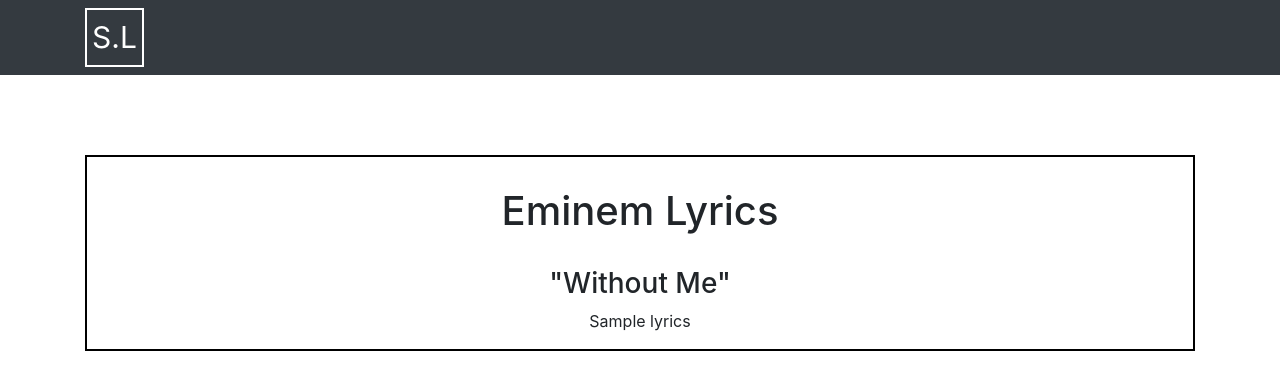
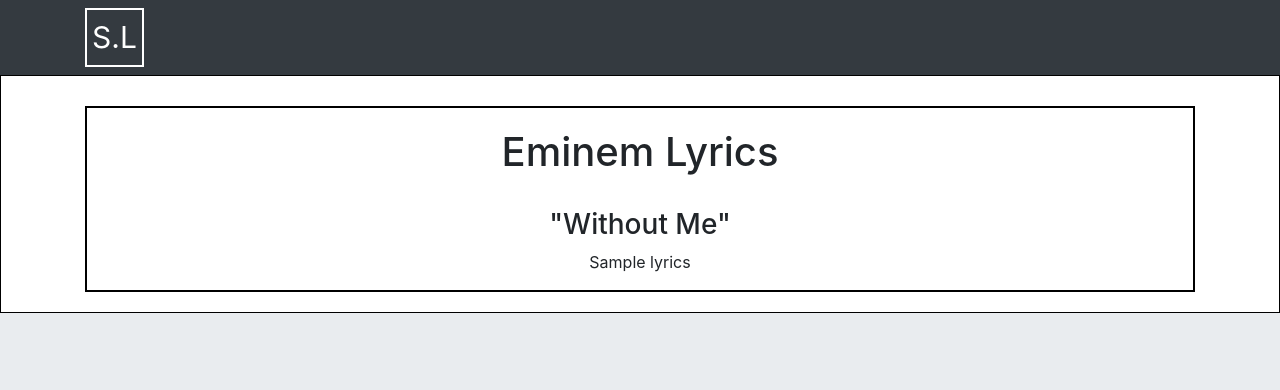
Before and after one commit to Cameron-Stewart94/Song-Lyrics-Application, a Django app: template songs_app/templates/songs_app/lyrics.html in a window 1280 px wide. Shown: the top 390 px of the page. Run offline with Django 3.2, Linux system fonts and the light colour scheme; data comes from the database, SQL or seed files in the repository; both versions use the stored data as it was after the commit; the template is opened without the code that fills it: values that come from a table or form of the project are taken from there, most other values are stand-ins (such as "Sample title", 1, 10 or a date in 2020); some libraries are stand-ins or nearby versions.

Commit message:
Formats lyrics page

```diff
--- a/songs_app/static/songs_app/css/mystyles1.css
+++ b/songs_app/static/songs_app/css/mystyles3.css
@@ -6,7 +6,7 @@
 }
 
 body {
-  background-color: white;
+  background-color: #e9ecef;
 }
 
 .form {
@@ -18,9 +18,9 @@
 
 .lyrics {
   text-align: center;
-  border: 2px solid black;
-  margin-top: 80px;
   padding-top: 30px;
+  margin-left: 0px;
+  border: 1px solid black;
 
 }
 
@@ -57,3 +57,24 @@
 #try_again {
   margin-top: 20px;
 }
+
+.jumbotron {
+  margin-top: 40px;
+  background-color: white;
+
+}
+
+.lyrics {
+  background-color: white;
+}
+
+#lyrics_border {
+  background-color: white;
+}
+
+.lyrics2 {
+  border: 2px solid black;
+  margin-bottom: 20px;
+  padding-left: 0px;
+  padding-top: 20px;
+}
--- a/songs_app/templates/songs_app/base.html
+++ b/songs_app/templates/songs_app/base.html
@@ -5,21 +5,22 @@
     <meta charset="utf-8">
     <title>Base</title>
     <link rel="stylesheet" href="https://stackpath.bootstrapcdn.com/bootstrap/4.3.1/css/bootstrap.min.css" integrity="sha384-ggOyR0iXCbMQv3Xipma34MD+dH/1fQ784/j6cY/iJTQUOhcWr7x9JvoRxT2MZw1T" crossorigin="anonymous">
-    <link rel="stylesheet" href="{% static "songs_app/css/mystyles1.css" %}"/>
+    <link rel="stylesheet" href="{% static "songs_app/css/mystyles3.css" %}"/>
   </head>
 
   <body>
     <nav class="navbar navbar-dark bg-dark">
       <div class="container">
         <a id="logo" class="navbar-brand" href="{% url 'songs_app:index' %}">S.L</a>
+
       </div>
 
     </nav>
-    <div class="container">
-      {% block body_block %}
 
-      {% endblock %}
-    </div>
+    {% block body_block %}
+
+    {% endblock %}
+
 
     </div>
   </body>
--- a/songs_app/templates/songs_app/lyrics.html
+++ b/songs_app/templates/songs_app/lyrics.html
@@ -2,12 +2,20 @@
 {% extends "songs_app/base.html" %}
 {% load static %}
 {% block body_block %}
+
     <div class="lyrics">
+      <div class="container">
+        <div class="lyrics2">
           <h1>{{ artist }} Lyrics</h1>
           <br>
           <h3>"{{ song }}"</h3>
           {{ lyrics|linebreaks }}
         </div>
+      </div>
+    </div>
+
+
+
 
 
   {% endblock %}
```
Also changed, not shown: songs_app/templates/songs_app/index.html (+8 -3 lines), db.sqlite3. Lines whose indentation alone changed are shown as unchanged.
